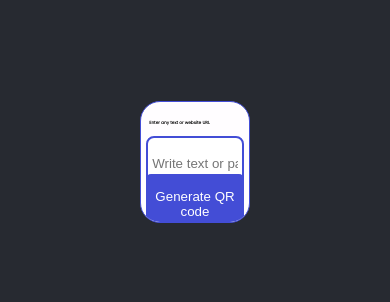
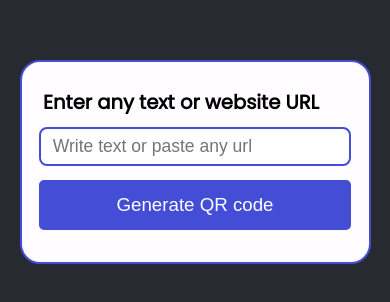
Before and after one commit to ujjwal-11103/QR-Code-Generator, a plain HTML site: page index.html in a window 390 px wide. Shown: the part 260-562 px from the top of the page. Drawn offline with Linux system fonts and the light colour scheme.

Commit message:
Added Responsiveness

```diff
--- a/index.html
+++ b/index.html
@@ -37,7 +37,7 @@
 
                 </div>
 
-                <div class="img-section">
+                <div class="img-section" id="image-section">
 
                     <img src="" alt="qrcode" id="img-area">
 
--- a/script.js
+++ b/script.js
@@ -1,5 +1,8 @@
 const inputText = document.getElementById("input-text");
 const imgArea = document.getElementById("img-area");
+
+const imgSection = document.getElementById("image-section")
+
 const btn = document.getElementById("btn")
 
 
@@ -12,5 +15,6 @@ btn.addEventListener('click', () => {
 
     scanner(inputText.value);
     imgArea.style.display = "block";
+
 })
 console.log("exited");
--- a/style.css
+++ b/style.css
@@ -25,7 +25,7 @@ body {
     height: auto;
     overflow: hidden;
     padding: 1vw;
-    border: 1px solid #434DD6;
+    border: 2px solid #434DD6;
     border-radius: 20px;
     background-color: #FFFDFF;
 }
@@ -37,7 +37,7 @@ body {
     justify-content: center;
     align-items: center;
     flex-direction: column;
-    gap: 0.5vw;
+    /* gap: 1vw; */
     /* background-color: cadetblue; */
 }
 
@@ -74,13 +74,16 @@ body {
 
 /* middle section */
 
+
 .img-section img {
     display: none;
     width: 10vw;
     height: 10vw;
+    margin: 25px 5px;
 }
 
 /* bottom-section */
+
 
 .bottom-section {
     width: 100%;
@@ -91,6 +94,7 @@ body {
     /* background-color: darkgoldenrod; */
 }
 
+
 .bottom-section button {
     width: 25vw;
     height: 7vh;
@@ -99,5 +103,73 @@ body {
     border-radius: 5px;
     background-color: #434DD6;
     color: #fff;
-    margin: 20px 0 30px 0;
+    margin: 30px 0 35px 0;
 }
+
+
+@media (max-width:600px) {
+    .main {
+        width: 100vw;
+        height: 100vh;
+    }
+
+    .container-main {
+        width: 90vw;
+        height: auto;
+    }
+
+    .container-inside {
+        padding: 2vw;
+        width: 100%;
+        height: 100%;
+        justify-content: space-between;
+        gap: 0vw;
+    }
+
+    .top-section {
+        width: 100%;
+        height: 20%;
+        /* background-color: red; */
+    }
+
+    .top-section h3 {
+        font-size: 5vw;
+        margin-left: 6px;
+    }
+
+    .input-section {
+        width: 100%;
+        height: 100%;
+    }
+
+    .input-section input {
+        padding: 3vw;
+        width: 80vw;
+        height: 10vw;
+        font-size: 4.5vw;
+    }
+
+    /* middle section */
+
+    .img-section img {
+        width: 50vw;
+        height: 50vw;
+        margin: 25px 5px;
+    }
+
+    /* bottom section */
+
+    .bottom-section {
+        width: 100%;
+        height: 20%;
+        /* background-color: red; */
+    }
+
+    .bottom-section button {
+        font-size: 4.8vw;
+        width: 80vw;
+        height: 13vw;
+        margin-top: 10px;
+        margin-bottom: 20px;
+    }
+}
```
